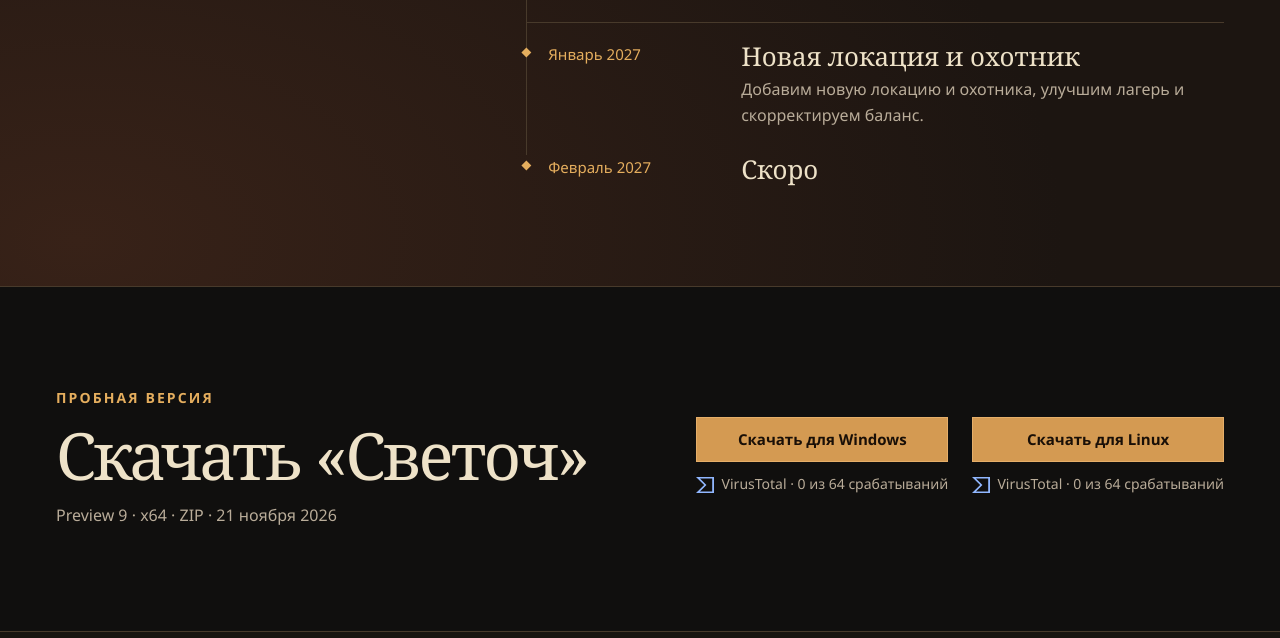
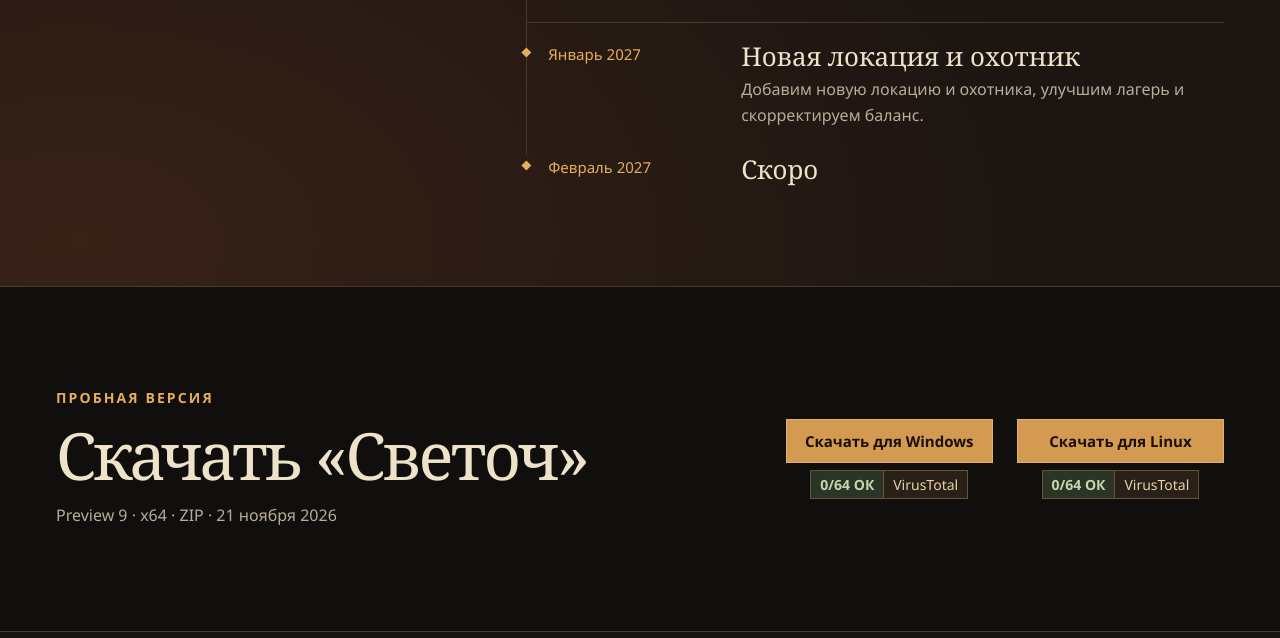
Before and after one commit to ramzeka/Svetoch-site, a plain HTML site: page dist/index.html in a window 1280 px wide. Shown: the part 4022-4660 px from the top of the page. Drawn offline with Linux system fonts and the light colour scheme.

Commit message:
Show compact two-part VirusTotal badges

```diff
--- a/dist/index.html
+++ b/dist/index.html
@@ -7,7 +7,7 @@
   <meta name="description" content="Светоч — кооперативный экшен-роглайт с элементами хоррора для 1–4 игроков. Скриншоты, механики, сборка для Windows и планы на релиз в 2027 году.">
   <title>Светоч — кооперативный экшен-роглайт</title>
   <link rel="icon" href="assets/icon.png" type="image/png">
-  <link rel="stylesheet" href="site.css?v=scan-report-layout">
+  <link rel="stylesheet" href="site.css?v=scan-report-badge">
   <script src="site.js" defer></script>
 </head>
 <body>
@@ -160,11 +160,11 @@
       <ul class="download-platforms">
         <li class="download-actions">
           <a class="button button-primary" href="https://github.com/ramzeka/Svetoch-site/releases/download/v0.1.0-preview.9/Svetoch-Windows-x64-v0.1.0-preview.9.zip">Скачать для Windows</a>
-          <a class="scan-report" href="https://www.virustotal.com/gui/file/97090cb2b164577f64aa18a799bfbd89a9b773bb46e832364615fdfb36aaa7d7"><svg aria-hidden="true" viewBox="0 0 24 24" width="18" height="18" fill="currentColor"><path d="M10.87 12 0 22.68h24V1.32H0zm10.73 8.52H5.28l8.637-8.448L5.28 3.48H21.6z"/></svg><span>VirusTotal · 0 из 64 срабатываний</span></a>
+          <a class="scan-report" href="https://www.virustotal.com/gui/file/97090cb2b164577f64aa18a799bfbd89a9b773bb46e832364615fdfb36aaa7d7" aria-label="Отчёт VirusTotal: 0 срабатываний из 64"><strong>0/64 ОК</strong><span>VirusTotal</span></a>
         </li>
         <li class="download-actions">
           <a class="button button-primary" href="https://github.com/ramzeka/Svetoch-site/releases/download/v0.1.0-preview.9/Svetoch-Linux-x64-v0.1.0-preview.9.zip">Скачать для Linux</a>
-          <a class="scan-report" href="https://www.virustotal.com/gui/file/882e0a3bdbe6e40306d9ca3a3e403945c704c5db1ce445a6cbfd707e29cb2d49"><svg aria-hidden="true" viewBox="0 0 24 24" width="18" height="18" fill="currentColor"><path d="M10.87 12 0 22.68h24V1.32H0zm10.73 8.52H5.28l8.637-8.448L5.28 3.48H21.6z"/></svg><span>VirusTotal · 0 из 64 срабатываний</span></a>
+          <a class="scan-report" href="https://www.virustotal.com/gui/file/882e0a3bdbe6e40306d9ca3a3e403945c704c5db1ce445a6cbfd707e29cb2d49" aria-label="Отчёт VirusTotal: 0 срабатываний из 64"><strong>0/64 ОК</strong><span>VirusTotal</span></a>
         </li>
       </ul>
     </section>
--- a/dist/site.css
+++ b/dist/site.css
@@ -142,9 +142,10 @@ dialog::backdrop { background: #080707ec; }
 @media (max-width: 550px) {
   .download-platforms { grid-template-columns: minmax(0, 1fr); width: 100%; }
 }
-.download-actions .scan-report { display: inline-flex; justify-self: center; align-items: center; gap: .45rem; min-height: 2rem; max-width: 100%; color: var(--quiet); font-size: .875rem; line-height: 1.3; text-decoration: none; }
-.scan-report svg { flex: none; color: #91b7ff; }
-.scan-report:hover, .scan-report:focus-visible { color: var(--paper); text-decoration: underline; text-underline-offset: .23em; }
+.download-actions .scan-report { display: inline-flex; justify-self: center; align-items: stretch; max-width: 100%; border: 1px solid #6a5238; background: #292017; color: #ead1aa; font-size: .875rem; line-height: 1.4; text-decoration: none; }
+.scan-report strong { padding: .25rem .56rem; border-inline-end: 1px solid #6a5238; background: #2b3526; color: #c5d7ad; font-variant-numeric: tabular-nums; white-space: nowrap; }
+.scan-report span { padding: .25rem .56rem; }
+.scan-report:hover span, .scan-report:focus-visible span { color: var(--paper); text-decoration: underline; text-underline-offset: .23em; }
 .text-link { color: var(--amber); text-underline-offset: .23em; font-size: .94rem; }
 .text-link:hover { color: var(--paper); }
 .footer { background: #181410; border-top: 1px solid var(--line); }
```
